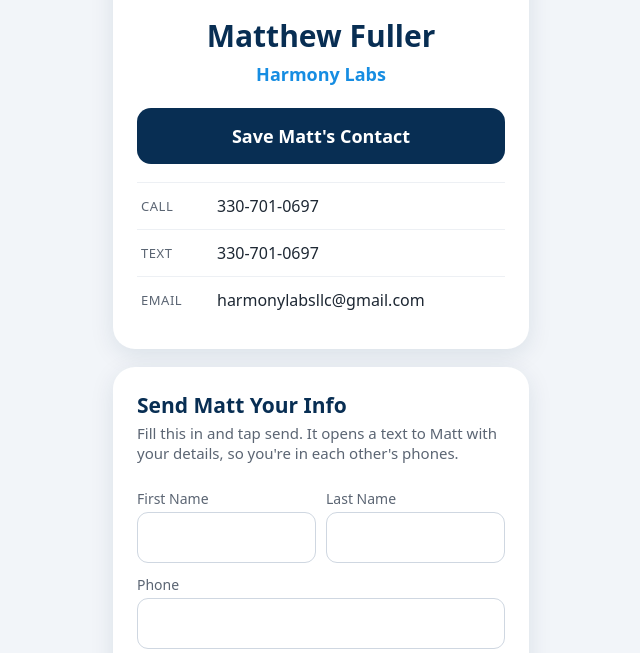
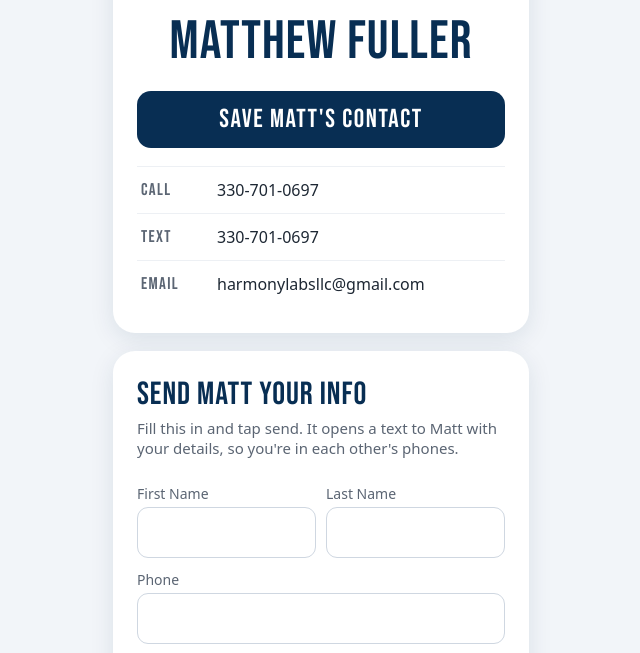
Before and after one commit to Phatmat24/cards, a plain HTML site: page matt/index.html in a window 1280 px wide. Shown: the part 112-765 px from the top of the page, without its empty margins (319-959 px from the left). Drawn offline with Linux system fonts and the light colour scheme.

Commit message:
Card style: Bebas Neue headings, drop repeated business name under logo
Co-Authored-By: Claude Opus 5.5 <noreply@anthropic.com>

```diff
--- a/matt/index.html
+++ b/matt/index.html
@@ -5,8 +5,11 @@
 <meta name="viewport" content="width=device-width, initial-scale=1">
 <title>Matthew Fuller | Harmony Labs</title>
 <meta name="robots" content="noindex">
+<link rel="preconnect" href="https://fonts.googleapis.com">
+<link rel="preconnect" href="https://fonts.gstatic.com" crossorigin>
+<link href="https://fonts.googleapis.com/css2?family=Bebas+Neue&display=swap" rel="stylesheet">
 <style>
-  :root { --dark: #082E53; --accent: #168DE2; }
+  :root { --dark: #082E53; --accent: #168DE2; --head: "Bebas Neue", Impact, "Arial Narrow", sans-serif; }
   * { box-sizing: border-box; }
   body { margin: 0; font-family: system-ui, -apple-system, "Segoe UI", Roboto, sans-serif;
          background: #f2f5f9; color: #1d2733; }
@@ -14,21 +17,21 @@
   .top { background: #fff; border-radius: 22px; padding: 30px 24px 26px; text-align: center;
           box-shadow: 0 6px 24px rgba(8, 46, 83, .10); }
   .logo { max-width: 78%; max-height: 90px; margin: 0 auto 18px; display: block; }
-  h1 { margin: 0; font-size: 30px; color: var(--dark); }
-  .sub { margin: 6px 0 0; color: var(--accent); font-size: 18px; font-weight: 600; }
+  h1 { margin: 0; font-family: var(--head); font-weight: 400; font-size: 54px; letter-spacing: .02em; line-height: 1; color: var(--dark); }
+  .sub { margin: 8px 0 0; color: var(--accent); font-family: var(--head); font-weight: 400; font-size: 24px; letter-spacing: .08em; }
   .tag { margin: 10px 0 0; color: #5b6573; font-size: 15px; }
-  .btn { display: block; width: 100%; padding: 16px; border: 0; border-radius: 14px;
-          font-size: 18px; font-weight: 700; text-align: center; text-decoration: none;
+  .btn { display: block; width: 100%; padding: 13px; border: 0; border-radius: 14px;
+          font-family: var(--head); font-size: 26px; font-weight: 400; letter-spacing: .06em; text-align: center; text-decoration: none;
           cursor: pointer; margin-top: 12px; }
   .primary { background: var(--dark); color: #fff; margin-top: 22px; }
   .secondary { background: #e8f2fc; color: var(--dark); }
   .rows { margin-top: 18px; text-align: left; }
   .rows a { display: flex; gap: 12px; align-items: center; padding: 12px 4px;
              border-top: 1px solid #edf0f4; color: #1d2733; text-decoration: none; font-size: 16px; }
-  .rows span { width: 64px; color: #5b6573; font-size: 13px; text-transform: uppercase; letter-spacing: .04em; }
+  .rows span { width: 64px; color: #5b6573; font-family: var(--head); font-size: 17px; text-transform: uppercase; letter-spacing: .08em; }
   .share { background: #fff; border-radius: 22px; padding: 24px; margin-top: 18px;
             box-shadow: 0 6px 24px rgba(8, 46, 83, .10); }
-  h2 { margin: 0 0 4px; font-size: 21px; color: var(--dark); }
+  h2 { margin: 0 0 4px; font-family: var(--head); font-weight: 400; font-size: 32px; letter-spacing: .03em; color: var(--dark); }
   .hint { margin: 0 0 14px; color: #5b6573; font-size: 15px; }
   label { display: block; font-size: 14px; color: #5b6573; margin: 12px 0 4px; }
   input, textarea { width: 100%; padding: 13px; font-size: 17px; border: 1px solid #cfd7e1;
@@ -44,7 +47,7 @@
   <div class="top">
     <img class="logo" src="../assets/harmony-labs-logo.png" alt="Harmony Labs logo">
     <h1>Matthew Fuller</h1>
-    <p class="sub">Harmony Labs</p>
+
 
     <a class="btn primary" href="contact.vcf">Save Matt's Contact</a>
     <div class="rows">
```
Also changed, not shown: 1 other file.
